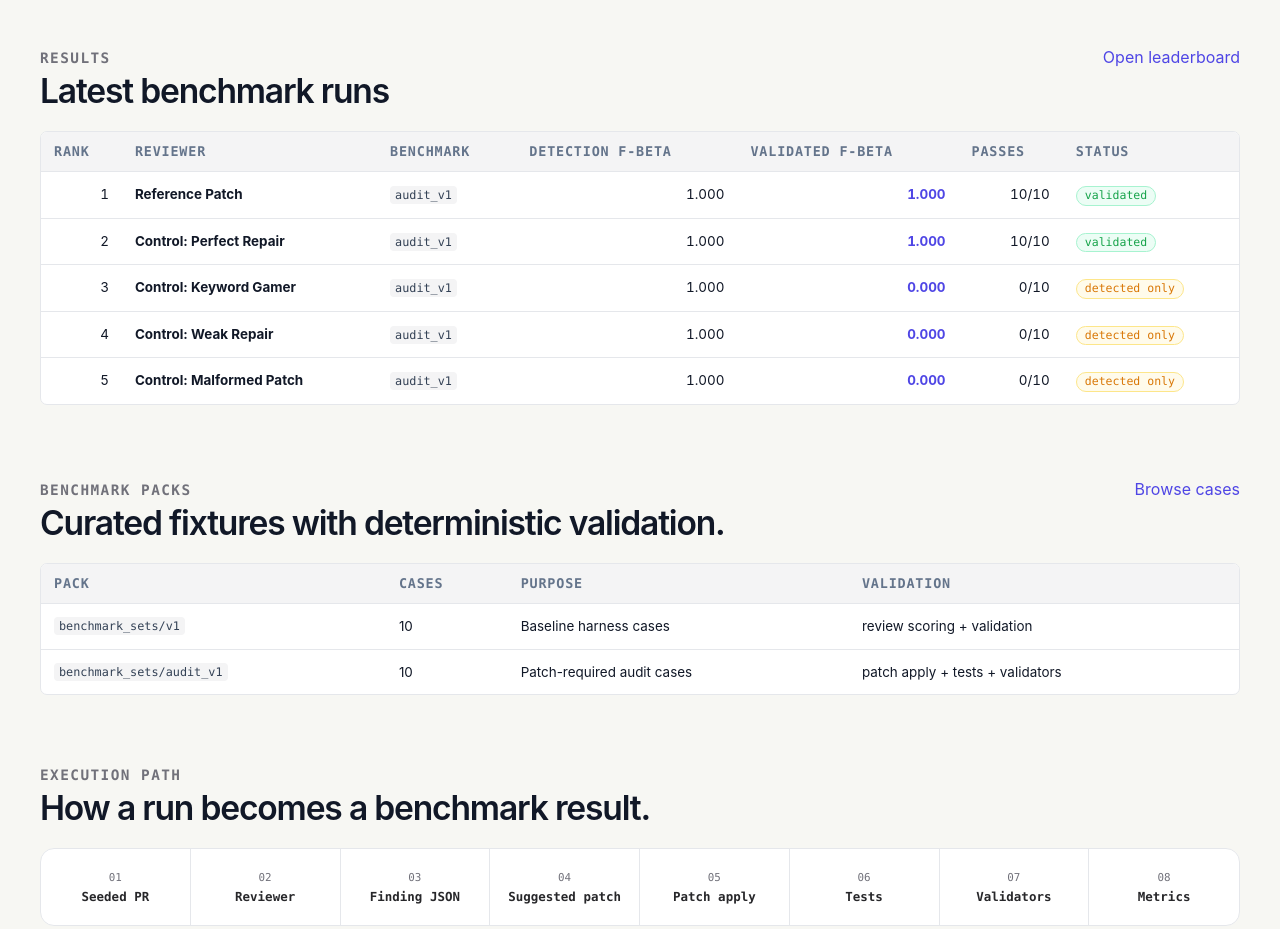
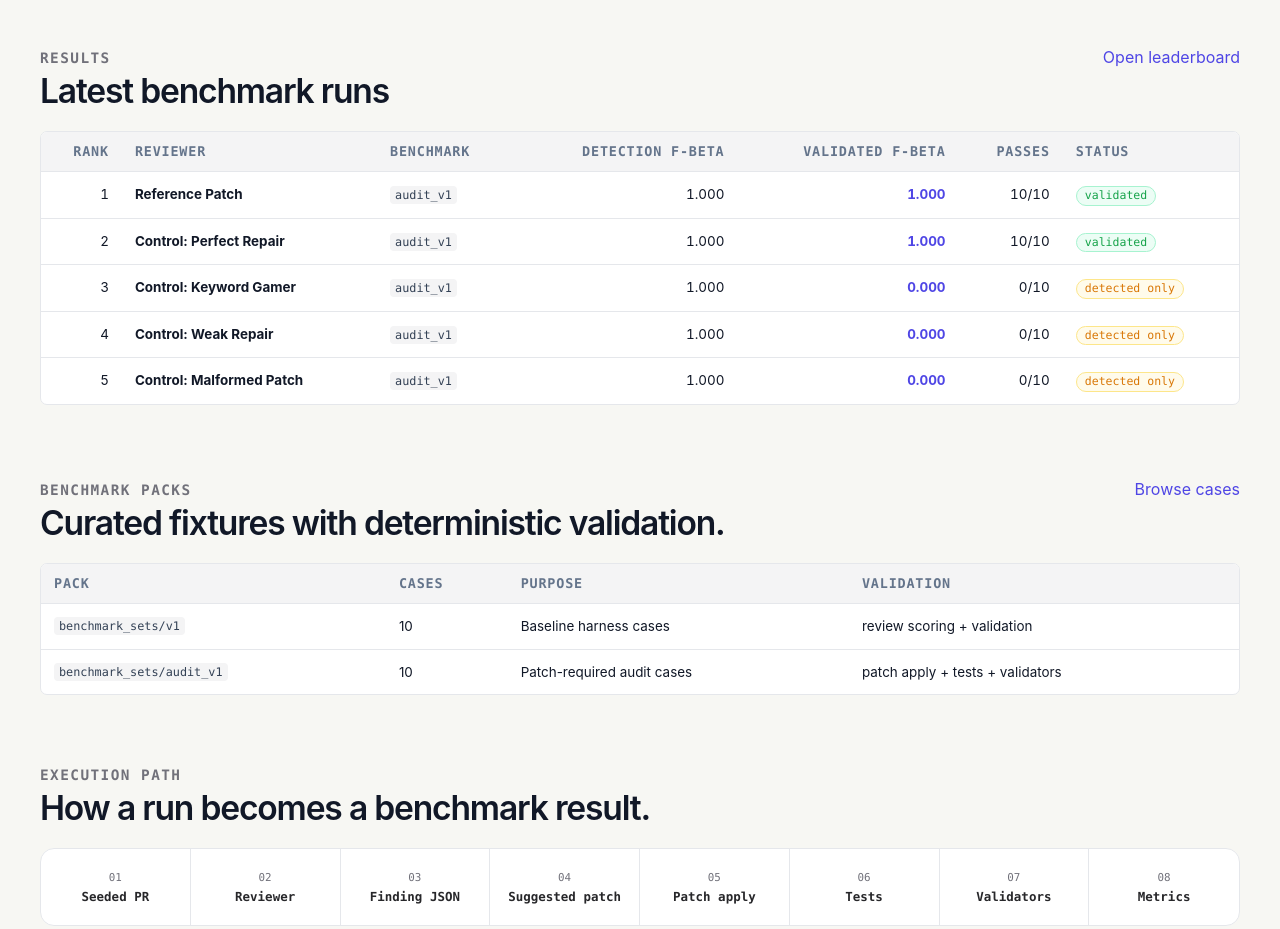
Before and after one commit to harihkk/code-review-arena, a Next.js app in the folder dashboard/: page / in a window 1280 px wide. Shown: the part 1060-1989 px from the top of the page. Built offline with nearby package versions, Linux system fonts and the light colour scheme; no server answers.

Commit message:
Right-align numeric table headers so they line up with their columns

```diff
--- a/dashboard/src/app/page.tsx
+++ b/dashboard/src/app/page.tsx
@@ -249,16 +249,16 @@ function LeaderboardPreview({ rows }: { rows: LeaderboardRow[] }) {
       <table className="data-table preview-table">
         <thead>
           <tr>
-            <th>Rank</th>
+            <th className="numeric">Rank</th>
             <th>Reviewer</th>
             <th>Benchmark</th>
-            <th>
+            <th className="numeric">
               Detection <span className="nowrap">F-beta</span>
             </th>
-            <th>
+            <th className="numeric">
               Validated <span className="nowrap">F-beta</span>
             </th>
-            <th>Passes</th>
+            <th className="numeric">Passes</th>
             <th>Status</th>
           </tr>
         </thead>
--- a/dashboard/src/components/LeaderboardTable.tsx
+++ b/dashboard/src/components/LeaderboardTable.tsx
@@ -168,7 +168,7 @@ export function LeaderboardTable({ rows }: { rows: LeaderboardRow[] }) {
           <table className="data-table leaderboard-table">
             <thead>
               <tr>
-                <th>#</th>
+                <th className="numeric">#</th>
                 <th>Reviewer</th>
                 <th
                   className={`numeric ${metric === "validated_f_beta" ? "selected-metric" : ""}`}
```
